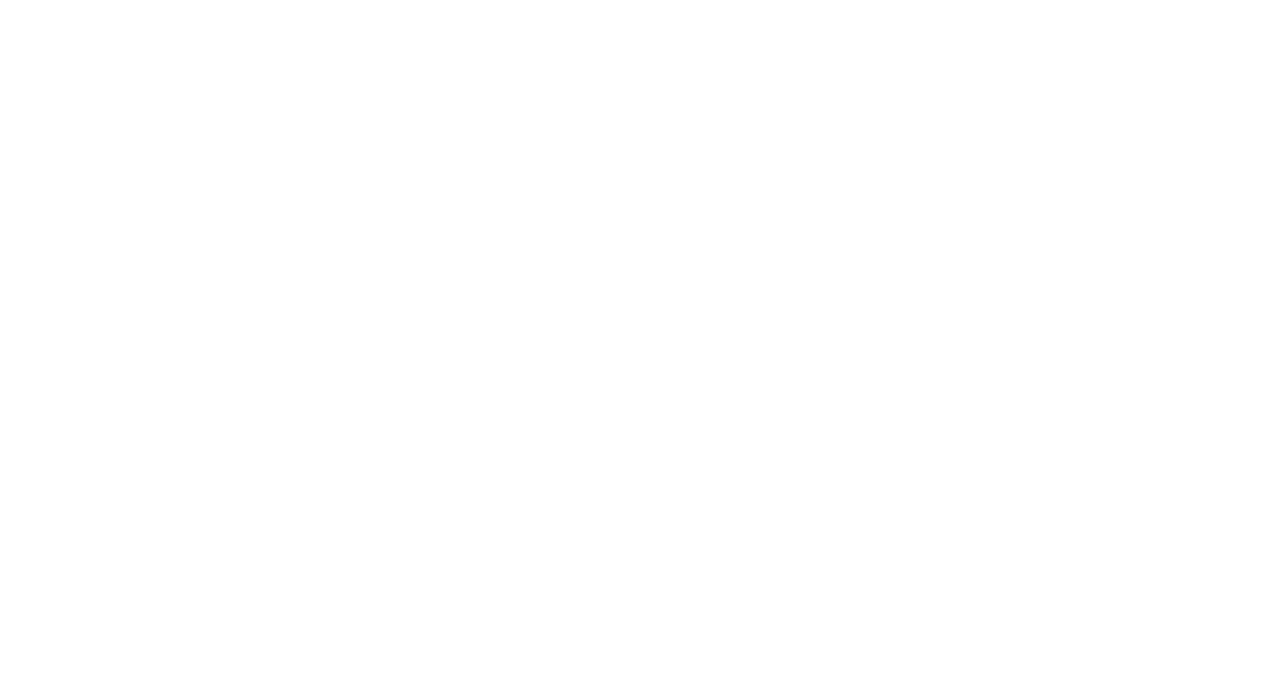
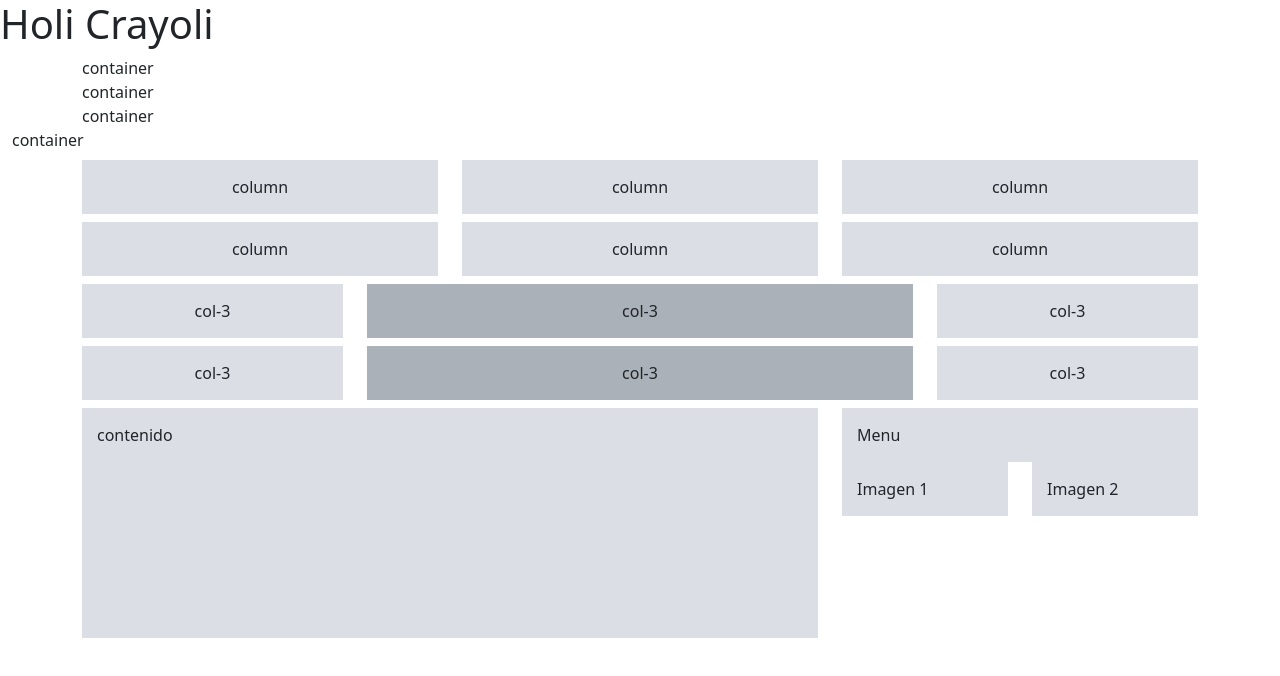
Before and after one commit to lupitagb/ch26-web06-bootstrap, a plain HTML site: page conceptos/conteiner.html in a window 1280 px wide. Drawn offline with nearby package versions, Linux system fonts and the light colour scheme.

Commit message:
Agrego index de Bootstrap

```diff
--- a/conceptos/conteiner.html
+++ b/conceptos/conteiner.html
@@ -4,9 +4,93 @@
     <meta charset="UTF-8">
     <meta http-equiv="X-UA-Compatible" content="IE=edge">
     <meta name="viewport" content="width=device-width, initial-scale=1.0">
+    <link href="https://cdn.jsdelivr.net/npm/bootstrap@5.3.0-alpha3/dist/css/bootstrap.min.css" rel="stylesheet" integrity="sha384-KK94CHFLLe+nY2dmCWGMq91rCGa5gtU4mk92HdvYe+M/SXH301p5ILy+dN9+nJOZ" crossorigin="anonymous">
+    <link rel="stylesheet" href="./styles/style.css">
     <title>Contenedores Bootstrap</title>
 </head>
 <body>
 
+    <h1 id="saludo" class="saludo"> Holi Crayoli </h1>
+
+    <div class="container">container</div>
+    <div class="container-md">container</div>
+    <div class="container-lg">container</div>
+    <div class="container-fluid">container</div>
+
+    <!--Filas y columnas-->
+    <div class="container my-2 text-center">
+        <div class="row">
+            <div class="col"><div class="demo-content">column</div></div>
+            <div class="col"><div class="demo-content">column</div></div>
+            <div class="col"><div class="demo-content">column</div></div>
+        </div>
+    </div>
+
+    <div class="container my-2 text-center">
+        <div class="row">
+            <div class="col"><div class="demo-content">column</div></div>
+            <div class="col"><div class="demo-content">column</div></div>
+            <div class="col"><div class="demo-content">column</div></div>
+        </div>
+    </div>
+    <!--2 col-3, 1 col-6-->
+    <div class="container my-2 text-center">
+        <div class="row">
+            <div class="col-md-3"><div class="demo-content">col-3</div></div>
+            <div class="col-md-6"><div class="demo-content bg-alt">col-3</div></div>
+            <div class="col-md-3"><div class="demo-content">col-3</div></div>
+        </div>
+    </div>
+
+    <div class="container my-2 text-center">
+        <div class="row">
+            <div class="col-md-3 col-3"><div class="demo-content">col-3</div></div>
+            <div class="col-md-6 col-6"><div class="demo-content bg-alt">col-3</div></div>
+            <div class="col-md-3 col-12"><div class="demo-content">col-3</div></div>
+        </div>
+    </div>
+
+
+
+    <!-- grids anidados -->
+    <div class="container">
+        <div class="row">
+            <div class="col-sm-8">
+                <!-- Contenido -->
+                <div class="demo-content main-content">contenido</div>
+            </div>
+            <div class="col-sm-4">
+                <!-- side-bar -->
+                <div class="row">
+                    <div class="col-12">
+                        <!-- menu -->
+                        <div class="demo-content sidebar-content">
+                            Menu
+                        </div>
+                    </div>
+                </div>
+                <!-- images -->
+                <div class="row">
+                    <div class="col-6">
+                        <!-- imagen 1 -->
+                        <div class="demo-content sidebar-content">
+                            Imagen 1
+                        </div>
+                    </div>
+                    <div class="col-6">
+                        <!-- imagen 2 -->
+                        <div class="demo-content sidebar-content">
+                            Imagen 2
+                        </div>
+                    </div>
+                </div>
+            </div>
+        </div>
+    </div>
+
+
+    <script src="https://cdn.jsdelivr.net/npm/bootstrap@5.3.0-alpha3/dist/js/bootstrap.bundle.min.js" integrity="sha384-ENjdO4Dr2bkBIFxQpeoTz1HIcje39Wm4jDKdf19U8gI4ddQ3GYNS7NTKfAdVQSZe" crossorigin="anonymous"></script>
+
+
 </body>
 </html>
--- /dev/null
+++ b/conceptos/styles.css
@@ -0,0 +1,24 @@
+
+.bg-alt {
+    background: #abb1b8;
+}
+.practica {
+    padding: 10px;
+    color: coral;
+    padding: 15px;
+    background: #dbdfe5;
+    margin: 10px;
+}
+
+@media (min-width: 1200px) {
+    body {
+        background: rgba(255, 0, 0, 0.5);     /* transparent red */
+    }
+}
+
+/* Anything Smaller than Large  */
+@media (max-width: 1199px) {
+    body {
+        background: rgba(255, 192, 203, 0.5); /* transparent pink */
+    }
+}
--- /dev/null
+++ b/conceptos/styles/style.css
@@ -0,0 +1,20 @@
+/*div {
+    border: 2px solid black;
+    margin-bottom: 4px;
+}*/
+
+.demo-content{
+    padding: 15px;
+    background: #dbdfe5;
+}
+
+.bg-alt {
+    background: #abb1b8;
+}
+.main-content {
+    min-height: 230px;
+}
+
+.sid-bar-content {
+
+}
```
Also changed, not shown: conceptos/pratica.html (added, +35 -0 lines), index.html (added, +85 -0 lines), assets/styles/style.css (added).
